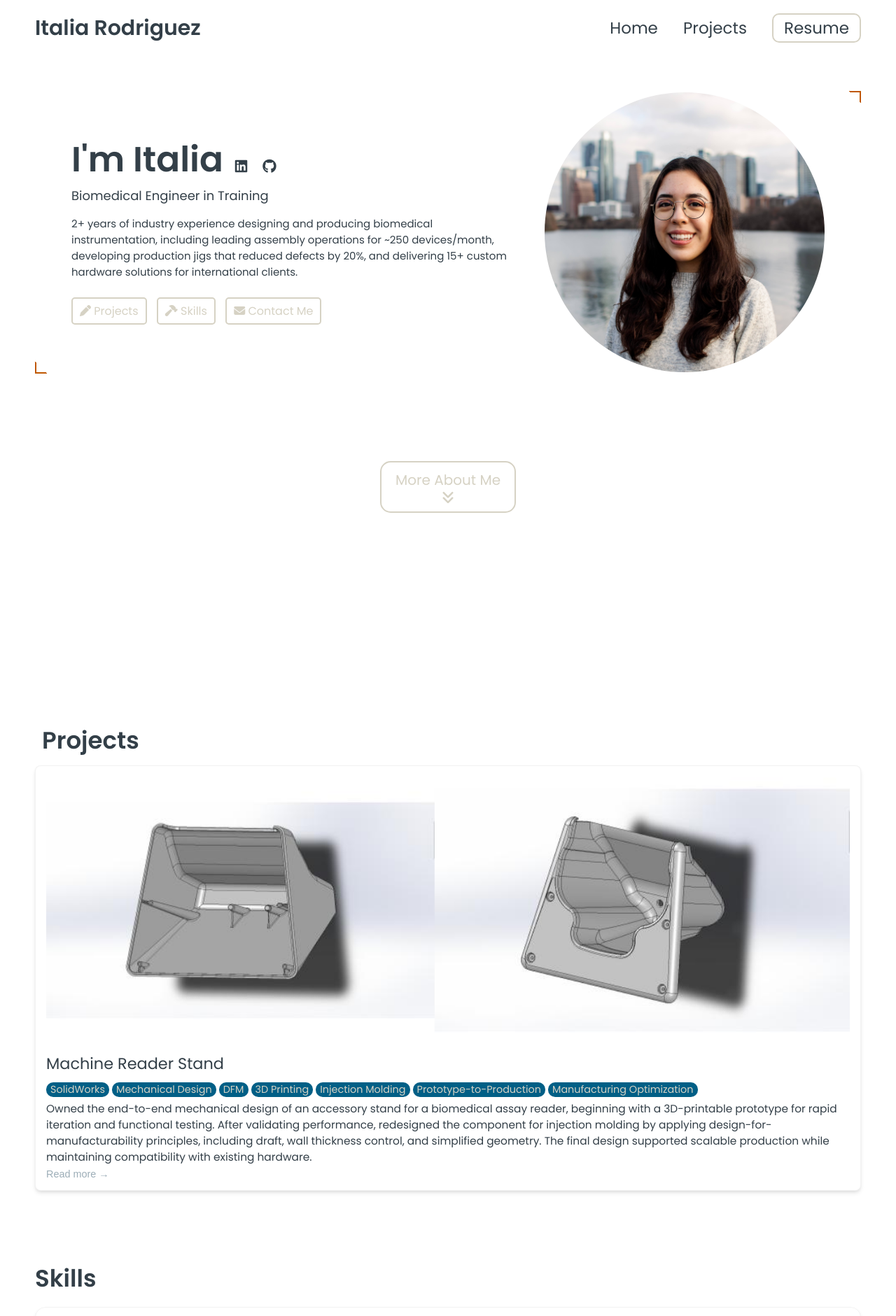
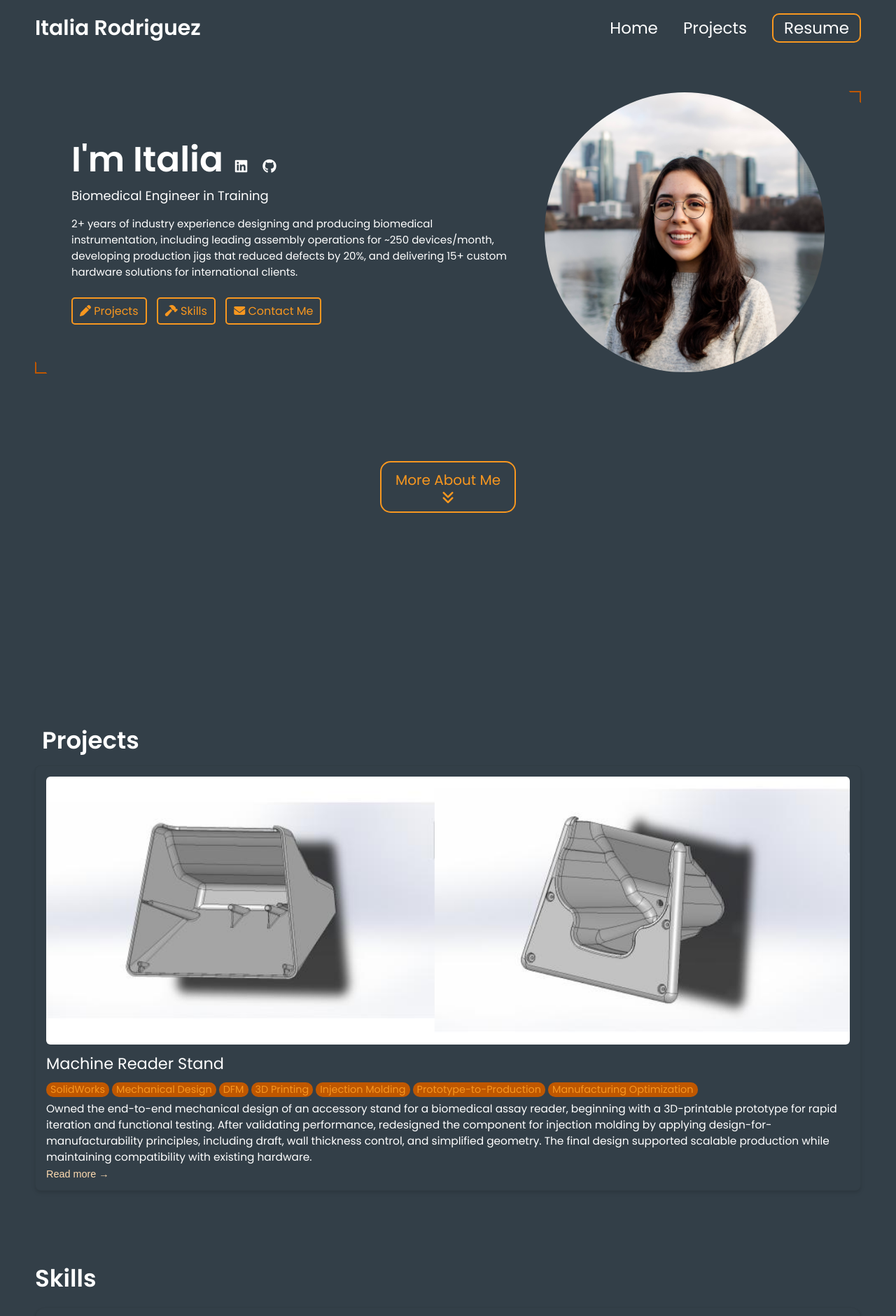
Before and after one commit to italiarod/italiarod.github.io, a Jekyll site: the page built from index.html, in a window 1280 px wide. Shown: the top 1881 px of the page at 70% size. Built offline with Jekyll 4.4.1, drawn with Linux system fonts in a browser that asks for light colours.

Commit message:
Update _config.yml

```diff
--- a/_config.yml
+++ b/_config.yml
@@ -90,12 +90,12 @@ formspree-key:   mnjdjogy
 
 # Active theme (Updatethis to switch themes). Make sure to keep the indentation the samne.
 colors: # this is the ut theme
-  text: "#333F48"
+  text: "#ffffff"
   border: "#BF5700"
-  link: "#D6D2C4"
-  highlight: "#9CADB7"
-  background: "#ffffff"
-  light_background: "#005F86"
+  link: "#F8971F"
+  highlight: "#FFDCB1"
+  background: "#333F48"
+  light_background: "#BF5700"
 
 
 # A few examples.
```
